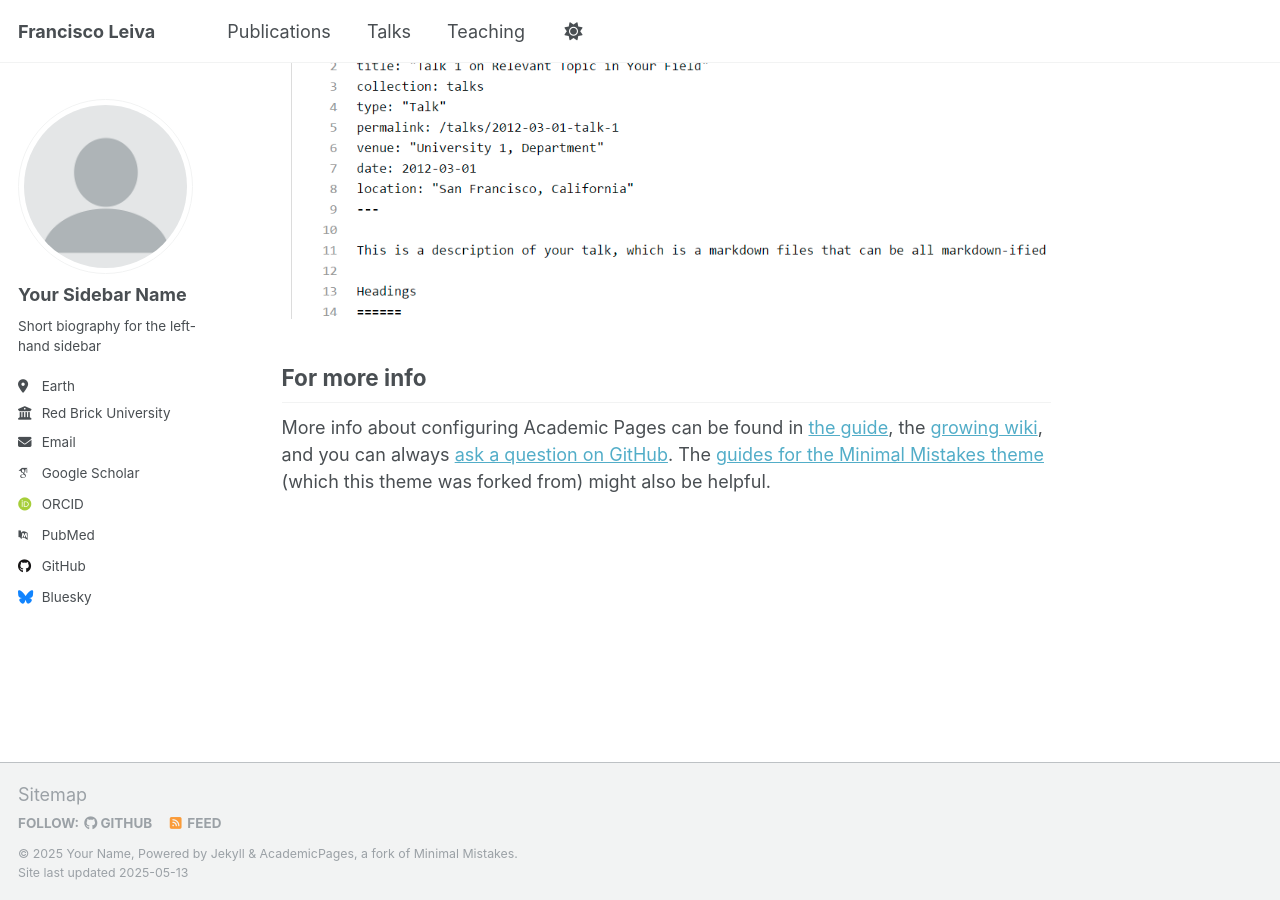
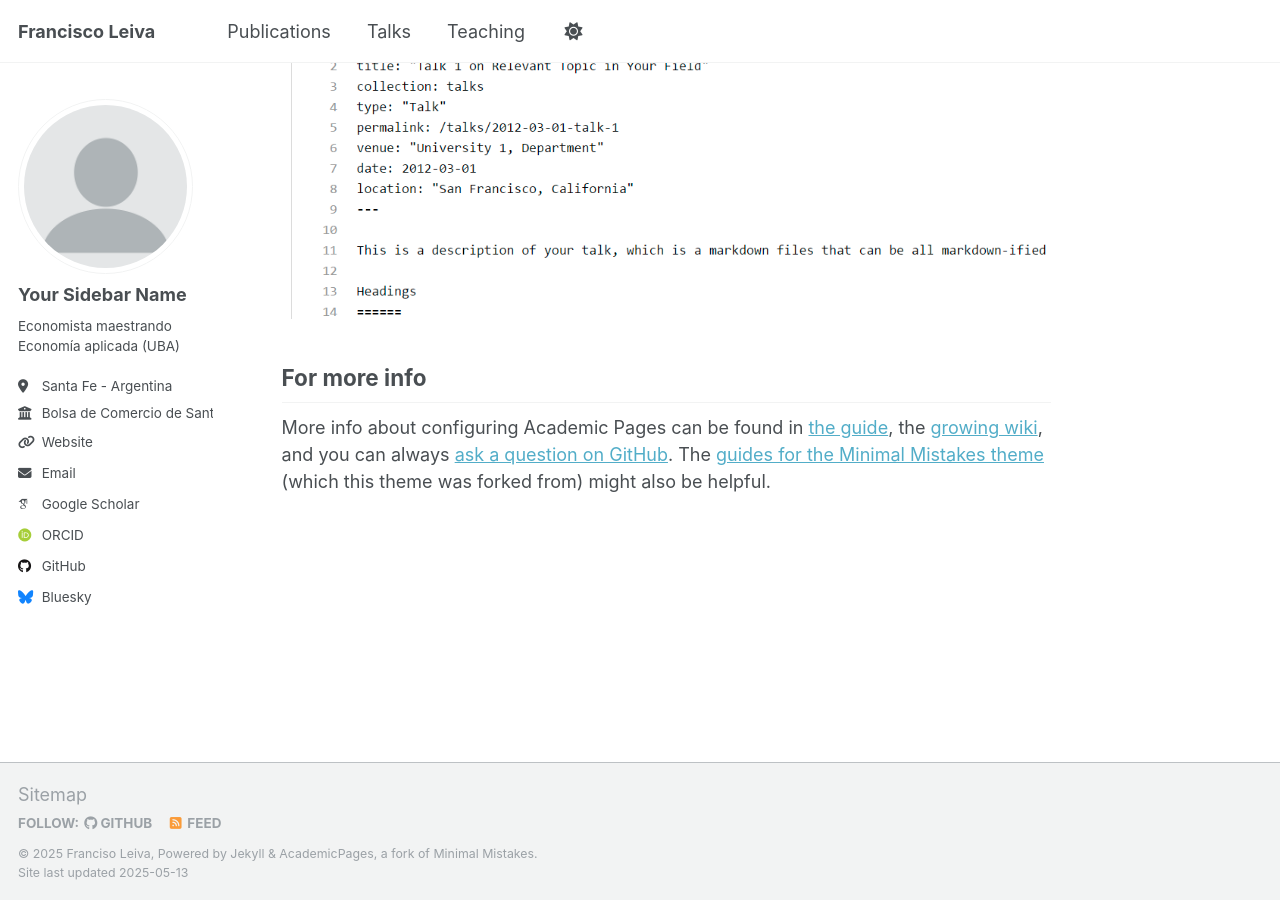
Before and after one commit to franlecam/franlecam.github.io, a Jekyll site: the page built from _pages/about.md, in a window 1280 px wide and 900 px high, scrolled down 2636 px. Built offline with Jekyll 4.4.1, drawn with Linux system fonts in a browser that asks for light colours; some web fonts are replaced.

Commit message:
Update _config.yml

```diff
--- a/_config.yml
+++ b/_config.yml
@@ -11,11 +11,11 @@ locale                   : "en-US"
 site_theme               : "default"
 title                    : "Francisco Leiva"
 title_separator          : "-"
-name                     : &name "Your Name"
+name                     : &name "Franciso Leiva"
 description              : &description "personal description"
-url                      : https://academicpages.github.io # the base hostname & protocol for your site e.g. "https://[your GitHub username].github.io" or if you already have some other page hosted on Github then use "https://[your GitHub username].github.io/[Your Repo Name]"
+url                      : https://franlecam.github.io # the base hostname & protocol for your site e.g. "https://[your GitHub username].github.io" or if you already have some other page hosted on Github then use "https://[your GitHub username].github.io/[Your Repo Name]"
 baseurl                  : "" # the subpath of your site, e.g. "/blog"
-repository               : "academicpages/academicpages.github.io"
+repository               : "franlecam/franlecam.github.io"
 
 # Site Author - The following control what appear as part of the author content on the side bar.
 #               If a field is blank the icon and link will not appear, otherwise it will be shown.
@@ -25,22 +25,22 @@ author:
   avatar           : "profile.png"
   name             : "Your Sidebar Name"
   pronouns         : # example: "she/her"
-  bio              : "Short biography for the left-hand sidebar"
-  location         : "Earth"
-  employer         : "Red Brick University"
-  uri              : # URL
-  email            : "none@example.org"
+  bio              : "Economista maestrando Economía aplicada (UBA)"
+  location         : "Santa Fe - Argentina"
+  employer         : "Bolsa de Comercio de Santa Fe"
+  uri              : https://bcsf.com.ar/ces/quienes-somos.php
+  email            : "franleiva95@gmial.com"
 
   # Academic websites
-  academia         : # URL
-  arxiv            : # URL - Update with the correct link to your profile
-  googlescholar    : "https://scholar.google.com/citations?user=PS_CX0AAAAAJ"
-  impactstory      : # URL
-  orcid            : "http://orcid.org/yourorcidurl"
-  semantic         : # URL
-  pubmed           : "https://www.ncbi.nlm.nih.gov/pubmed/?term=john+snow"
-  researchgate     : # URL
-  scopus           : # URL
+  # academia         : # URL
+  # arxiv            : # URL - Update with the correct link to your profile
+  googlescholar    : "https://scholar.google.com/citations?user=v4gzdLMAAAAJ&hl"
+  # impactstory      : # URL
+  orcid            : "https://orcid.org/my-orcid?orcid=0009-0002-8146-8897"
+  # semantic         : # URL
+  # pubmed           : # "https://www.ncbi.nlm.nih.gov/pubmed/?term=john+snow"
+  # researchgate     : # URL
+  # scopus           : # URL
 
   # Repositories and software development
   bitbucket        : # Username - Update with your username on the site
```
